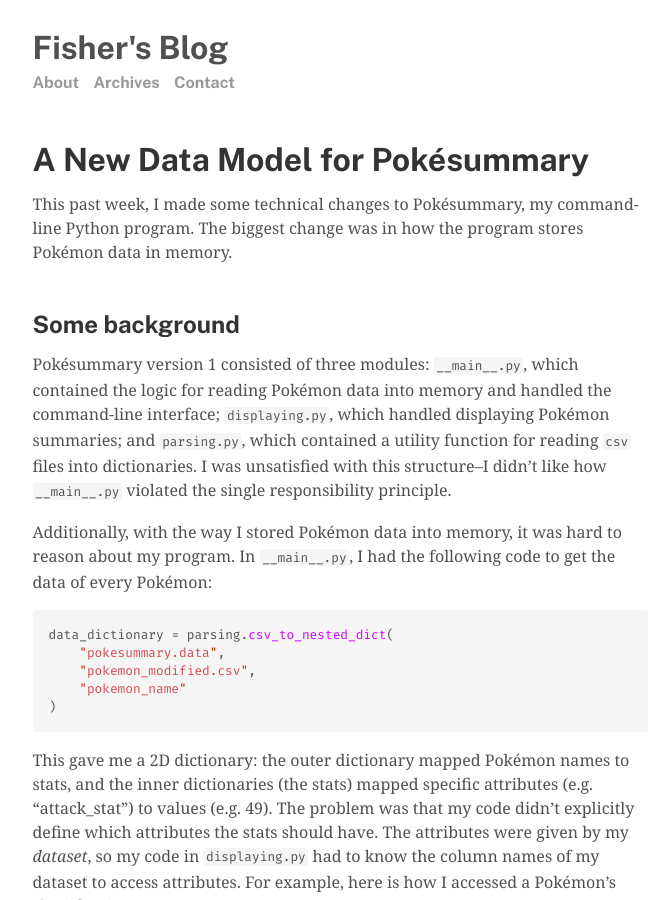
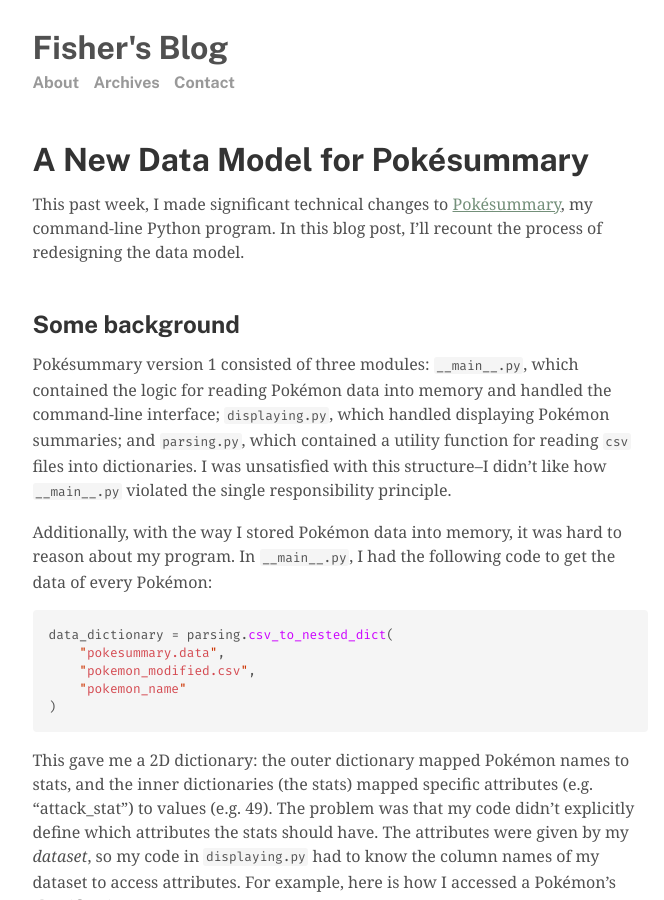
Before and after one commit to seasonedfish/blog, a Jekyll site: the page built from _posts/2022-05-29-a-new-data-model-for-pokesummary.md, in a window 1280 px wide and 900 px high. Shown: the whole window, without its empty margins (300-964 px from the left). Built offline with Jekyll 4.4.1, drawn with Linux system fonts in a browser that asks for light colours.

Commit message:
Redo intro

```diff
--- a/_posts/2022-05-29-a-new-data-model-for-pokesummary.md
+++ b/_posts/2022-05-29-a-new-data-model-for-pokesummary.md
@@ -4,8 +4,9 @@ title:  "A New Data Model for Pokésummary"
 date:   2022-05-29
 ---
 
-This past week, I made some technical changes to Pokésummary, my command-line Python program.
-The biggest change was in how the program stores Pokémon data in memory.
+This past week, I made significant technical changes to [Pokésummary](https://github.com/tactlessfish/pokesummary),
+my command-line Python program.
+In this blog post, I'll recount the process of redesigning the data model.
 
 ## Some background
 Pokésummary version 1 consisted of three modules:
```
